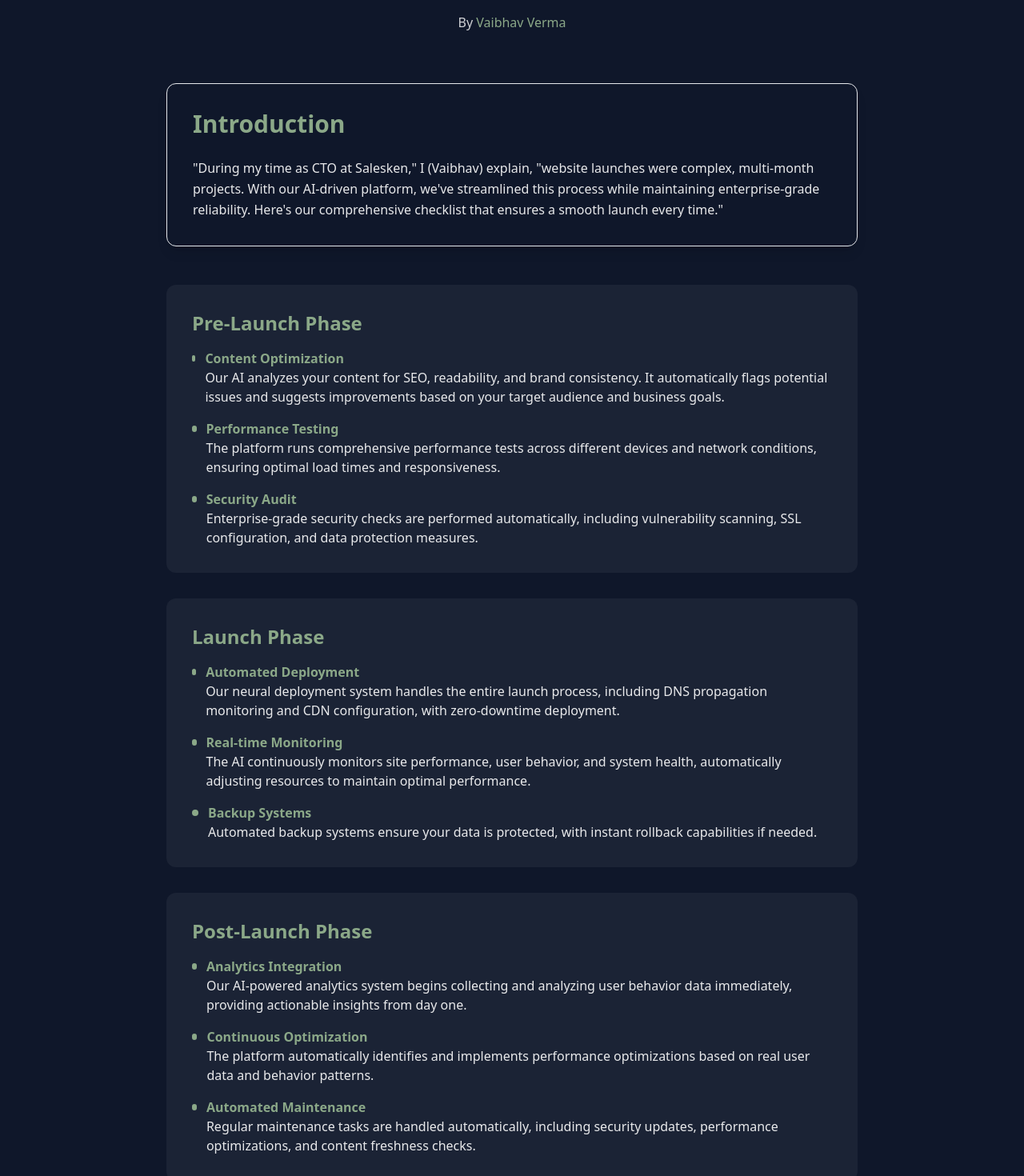
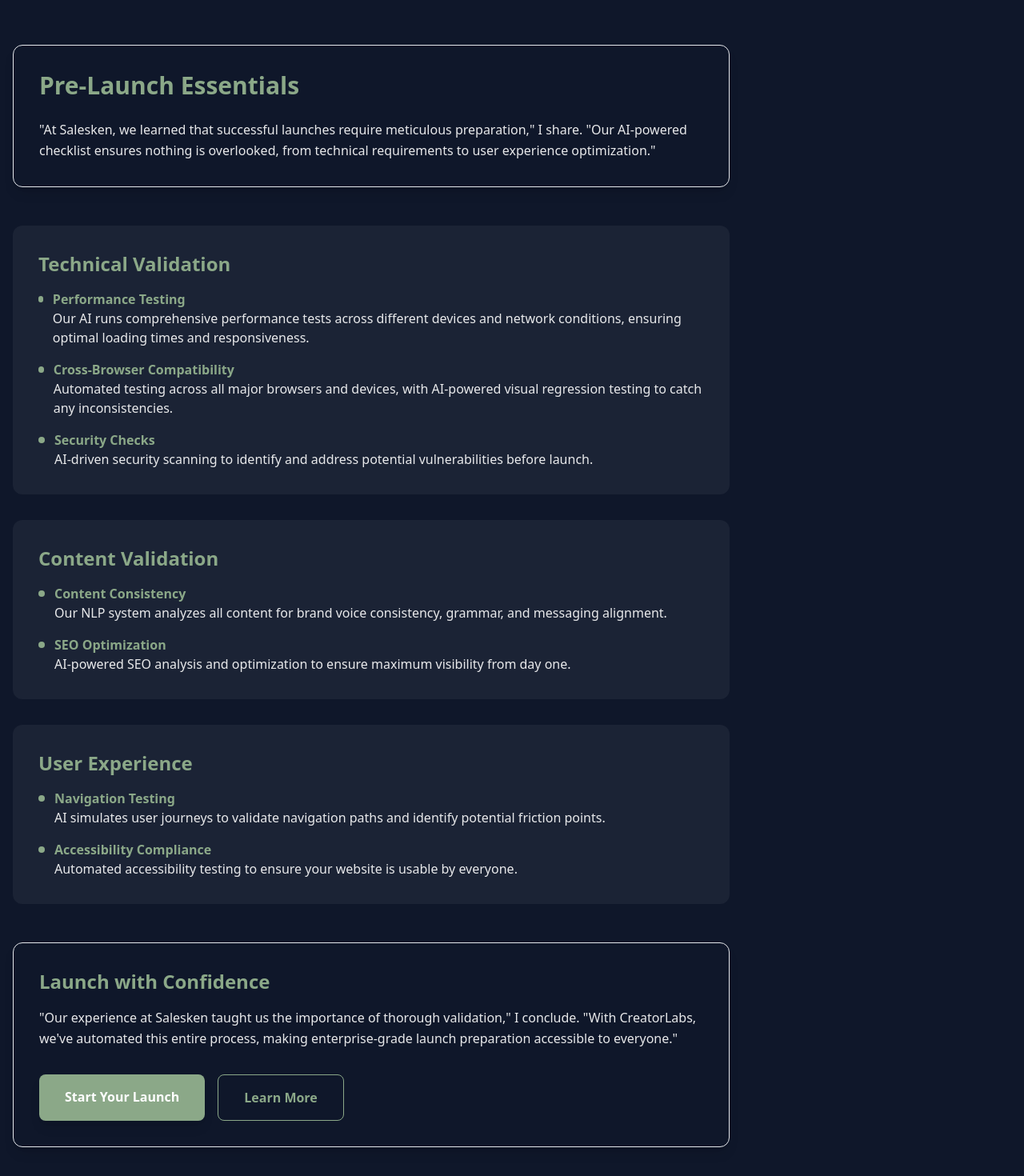
Before and after one commit to verma6uc/creatolabs, a Next.js app: page /blog/website-launch-checklist in a window 1280 px wide. Shown: the part 380-1850 px from the top of the page at 80% size. Built offline with nearby package versions, Linux system fonts and the light colour scheme.

Commit message:
Remove blog category pages

```diff
--- a/src/app/blog/website-launch-checklist/page.tsx
+++ b/src/app/blog/website-launch-checklist/page.tsx
@@ -1,16 +1,18 @@
 'use client';
+
+import BlogPostLayout from '../../../components/blog/BlogPostLayout';
 
 export default function BlogPost() {
   return (
-    <article className="min-h-screen bg-dark-bg text-white py-16">
-      <div className="container mx-auto px-4 max-w-4xl">
+    <BlogPostLayout>
+      <article className="max-w-4xl">
         <header className="text-center mb-16">
-          <time className="text-sage-green text-sm font-medium">December 15, 2024</time>
+          <time className="text-sage-green text-sm font-medium">December 9, 2024</time>
           <h1 className="text-4xl md:text-5xl font-montserrat font-bold mt-4 mb-6">
-            The Ultimate Website Launch Checklist: From Development to Deployment
+            The Ultimate AI-Powered Website Launch Checklist
           </h1>
           <p className="text-xl text-white/80 mb-8">
-            A comprehensive guide to launching your website with enterprise-grade reliability
+            A comprehensive guide to launching your website with AI-driven validation
           </p>
           <div className="flex items-center justify-center space-x-4">
             <div className="text-white/80">
@@ -21,47 +23,45 @@
 
         <div className="prose prose-lg prose-invert mx-auto">
           <div className="bg-gradient-to-br from-sage-green/5 to-sage-green/10 rounded-xl p-8 border border-sage-green/20 shadow-lg">
-            <h2 className="text-3xl font-montserrat font-bold text-sage-green mb-6">Introduction</h2>
+            <h2 className="text-3xl font-montserrat font-bold text-sage-green mb-6">Pre-Launch Essentials</h2>
             <p className="text-white/90 leading-relaxed">
-              &quot;During my time as CTO at Salesken,&quot; I (Vaibhav) explain, &quot;website launches were
-              complex, multi-month projects. With our AI-driven platform, we&apos;ve streamlined this
-              process while maintaining enterprise-grade reliability. Here&apos;s our comprehensive
-              checklist that ensures a smooth launch every time.&quot;
+              &quot;At Salesken, we learned that successful launches require meticulous
+              preparation,&quot; I share. &quot;Our AI-powered checklist ensures nothing is
+              overlooked, from technical requirements to user experience optimization.&quot;
             </p>
           </div>
 
           <div className="mt-12 space-y-8">
             <div className="bg-white/5 p-8 rounded-xl">
-              <h3 className="text-2xl font-montserrat font-bold text-sage-green mb-4">Pre-Launch Phase</h3>
+              <h3 className="text-2xl font-montserrat font-bold text-sage-green mb-4">Technical Validation</h3>
               <ul className="space-y-4">
                 <li className="flex items-start">
                   <span className="inline-block w-2 h-2 mt-2 mr-3 bg-sage-green rounded-full"></span>
                   <div>
-                    <strong className="text-sage-green">Content Optimization</strong>
+                    <strong className="text-sage-green">Performance Testing</strong>
                     <p className="text-white/90">
-                      Our AI analyzes your content for SEO, readability, and brand consistency.
-                      It automatically flags potential issues and suggests improvements based on
-                      your target audience and business goals.
+                      Our AI runs comprehensive performance tests across different devices
+                      and network conditions, ensuring optimal loading times and responsiveness.
                     </p>
                   </div>
                 </li>
                 <li className="flex items-start">
                   <span className="inline-block w-2 h-2 mt-2 mr-3 bg-sage-green rounded-full"></span>
                   <div>
-                    <strong className="text-sage-green">Performance Testing</strong>
+                    <strong className="text-sage-green">Cross-Browser Compatibility</strong>
                     <p className="text-white/90">
-                      The platform runs comprehensive performance tests across different devices
-                      and network conditions, ensuring optimal load times and responsiveness.
+                      Automated testing across all major browsers and devices, with AI-powered
+                      visual regression testing to catch any inconsistencies.
                     </p>
                   </div>
                 </li>
                 <li className="flex items-start">
                   <span className="inline-block w-2 h-2 mt-2 mr-3 bg-sage-green rounded-full"></span>
                   <div>
-                    <strong className="text-sage-green">Security Audit</strong>
+                    <strong className="text-sage-green">Security Checks</strong>
                     <p className="text-white/90">
-                      Enterprise-grade security checks are performed automatically, including
-                      vulnerability scanning, SSL configuration, and data protection measures.
+                      AI-driven security scanning to identify and address potential
+                      vulnerabilities before launch.
                     </p>
                   </div>
                 </li>
@@ -69,36 +69,25 @@
             </div>
 
             <div className="bg-white/5 p-8 rounded-xl">
-              <h3 className="text-2xl font-montserrat font-bold text-sage-green mb-4">Launch Phase</h3>
+              <h3 className="text-2xl font-montserrat font-bold text-sage-green mb-4">Content Validation</h3>
               <ul className="space-y-4">
                 <li className="flex items-start">
                   <span className="inline-block w-2 h-2 mt-2 mr-3 bg-sage-green rounded-full"></span>
                   <div>
-                    <strong className="text-sage-green">Automated Deployment</strong>
+                    <strong className="text-sage-green">Content Consistency</strong>
                     <p className="text-white/90">
-                      Our neural deployment system handles the entire launch process, including
-                      DNS propagation monitoring and CDN configuration, with zero-downtime
-                      deployment.
+                      Our NLP system analyzes all content for brand voice consistency,
+                      grammar, and messaging alignment.
                     </p>
                   </div>
                 </li>
                 <li className="flex items-start">
                   <span className="inline-block w-2 h-2 mt-2 mr-3 bg-sage-green rounded-full"></span>
                   <div>
-                    <strong className="text-sage-green">Real-time Monitoring</strong>
+                    <strong className="text-sage-green">SEO Optimization</strong>
                     <p className="text-white/90">
-                      The AI continuously monitors site performance, user behavior, and system
-                      health, automatically adjusting resources to maintain optimal performance.
-                    </p>
-                  </div>
-                </li>
-                <li className="flex items-start">
-                  <span className="inline-block w-2 h-2 mt-2 mr-3 bg-sage-green rounded-full"></span>
-                  <div>
-                    <strong className="text-sage-green">Backup Systems</strong>
-                    <p className="text-white/90">
-                      Automated backup systems ensure your data is protected, with instant
-                      rollback capabilities if needed.
+                      AI-powered SEO analysis and optimization to ensure maximum visibility
+                      from day one.
                     </p>
                   </div>
                 </li>
@@ -106,35 +95,25 @@
             </div>
 
             <div className="bg-white/5 p-8 rounded-xl">
-              <h3 className="text-2xl font-montserrat font-bold text-sage-green mb-4">Post-Launch Phase</h3>
+              <h3 className="text-2xl font-montserrat font-bold text-sage-green mb-4">User Experience</h3>
               <ul className="space-y-4">
                 <li className="flex items-start">
                   <span className="inline-block w-2 h-2 mt-2 mr-3 bg-sage-green rounded-full"></span>
                   <div>
-                    <strong className="text-sage-green">Analytics Integration</strong>
+                    <strong className="text-sage-green">Navigation Testing</strong>
                     <p className="text-white/90">
-                      Our AI-powered analytics system begins collecting and analyzing user
-                      behavior data immediately, providing actionable insights from day one.
+                      AI simulates user journeys to validate navigation paths and identify
+                      potential friction points.
                     </p>
                   </div>
                 </li>
                 <li className="flex items-start">
                   <span className="inline-block w-2 h-2 mt-2 mr-3 bg-sage-green rounded-full"></span>
                   <div>
-                    <strong className="text-sage-green">Continuous Optimization</strong>
+                    <strong className="text-sage-green">Accessibility Compliance</strong>
                     <p className="text-white/90">
-                      The platform automatically identifies and implements performance
-                      optimizations based on real user data and behavior patterns.
-                    </p>
-                  </div>
-                </li>
-                <li className="flex items-start">
-                  <span className="inline-block w-2 h-2 mt-2 mr-3 bg-sage-green rounded-full"></span>
-                  <div>
-                    <strong className="text-sage-green">Automated Maintenance</strong>
-                    <p className="text-white/90">
-                      Regular maintenance tasks are handled automatically, including security
-                      updates, performance optimizations, and content freshness checks.
+                      Automated accessibility testing to ensure your website is usable by
+                      everyone.
                     </p>
                   </div>
                 </li>
@@ -143,20 +122,18 @@
           </div>
 
           <div className="mt-12 bg-gradient-to-br from-sage-green/20 to-sage-green/5 rounded-xl p-8 border border-sage-green/30 shadow-lg">
-            <h3 className="text-2xl font-montserrat font-bold text-sage-green mb-4">The Future of Website Launches</h3>
+            <h3 className="text-2xl font-montserrat font-bold text-sage-green mb-4">Launch with Confidence</h3>
             <p className="text-white/90 leading-relaxed">
-              &quot;At Salesken, I led the development of enterprise-scale systems that required
-              meticulous attention to deployment processes,&quot; I share. &quot;With CreatorLabs,
-              we&apos;ve automated these best practices and enhanced them with AI, making
-              enterprise-grade launches accessible to everyone. Our platform handles the
-              complexity while you focus on your business goals.&quot;
+              &quot;Our experience at Salesken taught us the importance of thorough validation,&quot;
+              I conclude. &quot;With CreatorLabs, we&apos;ve automated this entire process, making
+              enterprise-grade launch preparation accessible to everyone.&quot;
             </p>
             <div className="mt-8 flex flex-col sm:flex-row gap-4">
               <a
                 href="/get-started"
                 className="inline-block bg-sage-green text-white px-8 py-4 rounded-lg hover:bg-sage-green/90 transition-all duration-300 shadow-lg hover:shadow-sage-green/20 hover:translate-y-[-2px] font-semibold text-center"
               >
-                Launch Your Site
+                Start Your Launch
               </a>
               <a
                 href="/features"
@@ -167,7 +144,7 @@
             </div>
           </div>
         </div>
-      </div>
-    </article>
+      </article>
+    </BlogPostLayout>
   );
 }
--- a/src/components/blog/BlogPostLayout.tsx
+++ b/src/components/blog/BlogPostLayout.tsx
@@ -1,7 +1,3 @@
-'use client';
-
-import BlogSidebar from './BlogSidebar';
-
 interface BlogPostLayoutProps {
   children: React.ReactNode;
 }
@@ -11,13 +7,7 @@
     <div className="min-h-screen bg-dark-bg text-white py-16">
       <div className="container mx-auto px-4">
         <div className="flex flex-col lg:flex-row gap-12">
-          {/* Main Content */}
-          <div className="flex-1">
-            {children}
-          </div>
-
-          {/* Sidebar */}
-          <BlogSidebar />
+          {children}
         </div>
       </div>
     </div>
```
Also changed, not shown: src/app/blog/category/[slug]/page.tsx (deleted, +0 -47 lines), src/components/blog/ClientBlogLayout.tsx (added, +11 -0 lines).
